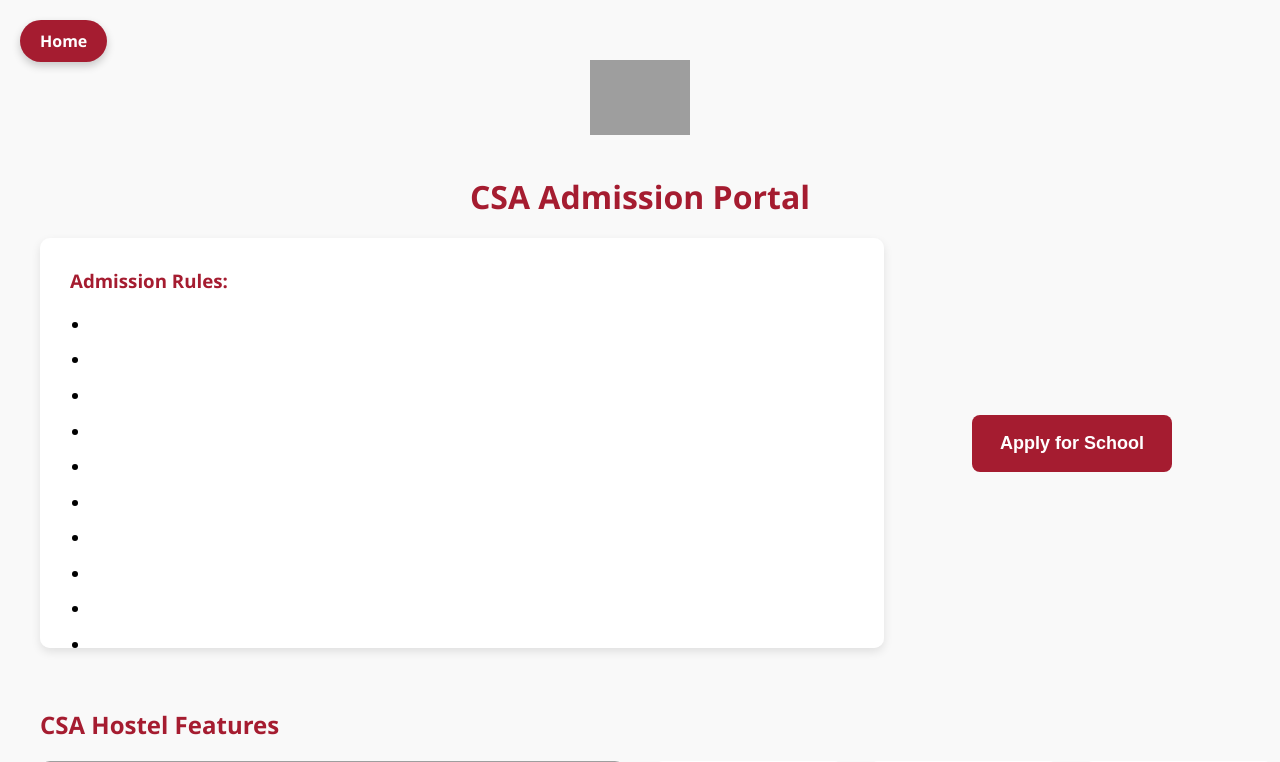
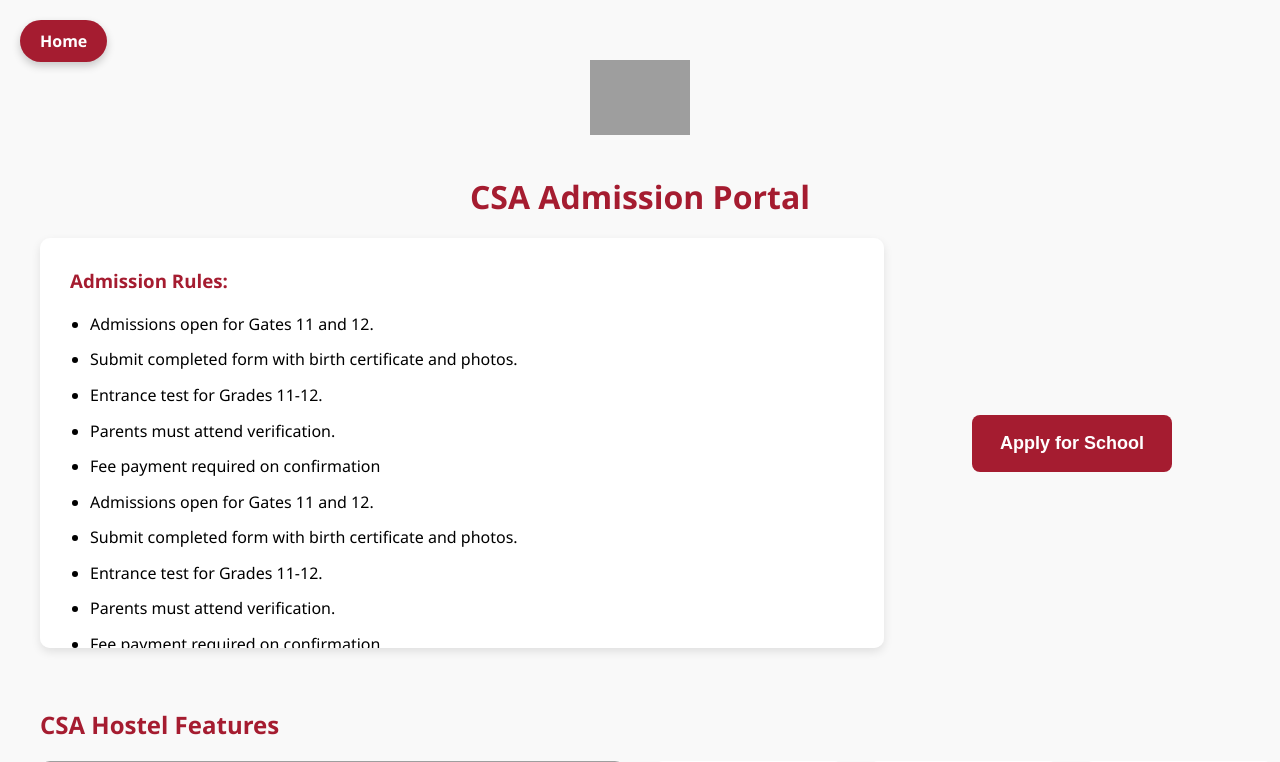
Before and after one commit to russelkh/competitive-success-academy, a Flask app: page /admission in a window 1280 px wide. Shown: the top 762 px of the page. Run offline with Flask 3, Linux system fonts and the light colour scheme; grey boxes are pictures that could not be loaded.

Commit message:
Update admission.html

```diff
--- a/templates/admission.html
+++ b/templates/admission.html
@@ -439,9 +439,10 @@
         <div class="rules-box">
           <h3>Admission Rules:</h3>
           <ul>
-            {% for rule in admission_section.rules %}
-            <li id="rule-{{ rule.id }}">{{ rule.text }}</li>
+            {% for rule in admission_section["rules"] %}
+            <li>{{ rule }}</li>
           {% endfor %}
+
 
           </ul>
         </div>
```
